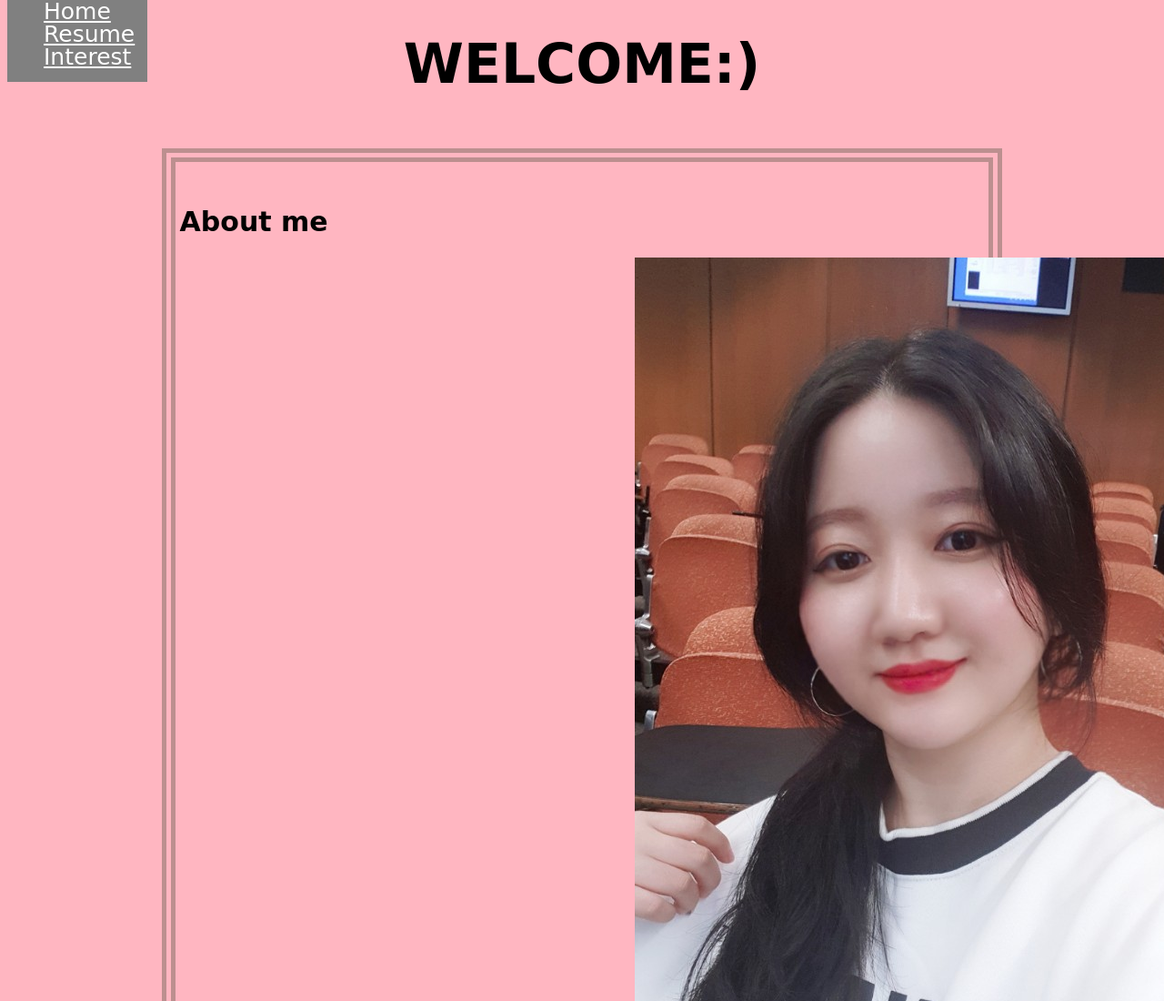
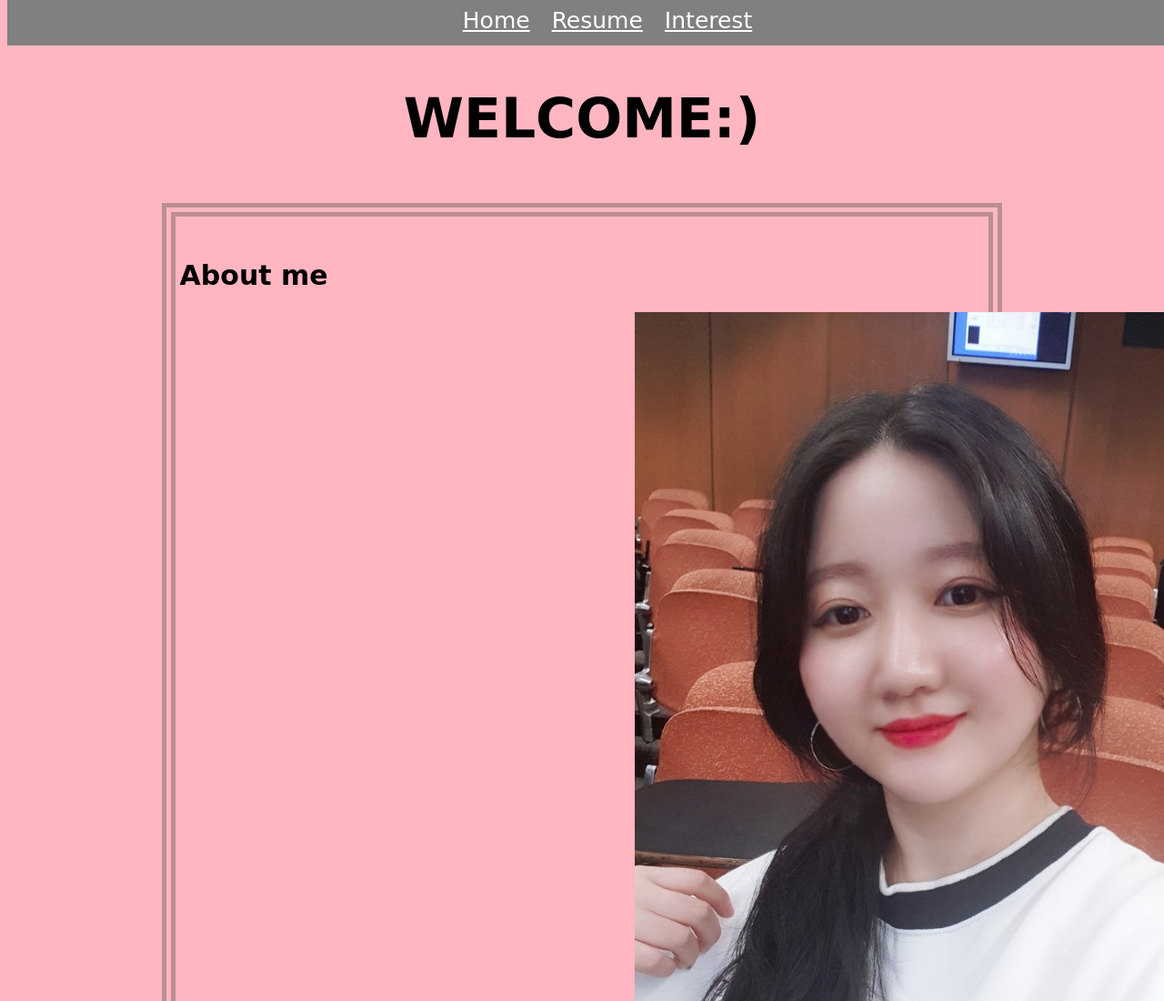
Before and after one commit to WOOJIWEON/Project2, a plain HTML site: page index.html in a window 1280 px wide. Shown: the top 1100 px of the page at 91% size. Drawn offline with Linux system fonts and the light colour scheme.

Commit message:
centered nav
menu

```diff
--- a/css/style.css
+++ b/css/style.css
@@ -5,15 +5,17 @@ body {
 
 .menu {
   background-color: gray;
-  height:90px;
+  height:50px;
   position: fixed;
   margin: 0%;
   top: 0%;
-  width:12%;
+  width:100%;
 }
 .menu a {
   display: block;
+  text-align: center;
   color: white;
+  padding: 10px;
   font-family: 'Ranga', cursive;
   font-size: 25px;
 }
@@ -23,13 +25,14 @@ body {
 .menu ul
 {
   margin:0;
-  text-align:left;
+  text-align:center;
 }
 .menu li {
-  display: block;
+  display: inline-block;
   list-style: none;
 }
 .welcome {
+    margin-top:100px;
 	text-align : center;
 	font-size : 30px;
 	font-family: 'Lobster', cursive;
@@ -108,6 +111,7 @@ body {
 	font-family: 'Lobster', cursive;
 }
 .resume {
+    margin-top:100px;
 	text-align : center;
 	font-family: 'Ranga', cursive;
 }
@@ -230,6 +234,7 @@ body {
 }
 
 .int {
+    margin-top:100px;
 	text-align : center;
 	font-size : 30px;
 	font-family: 'Lobster', cursive;
```
